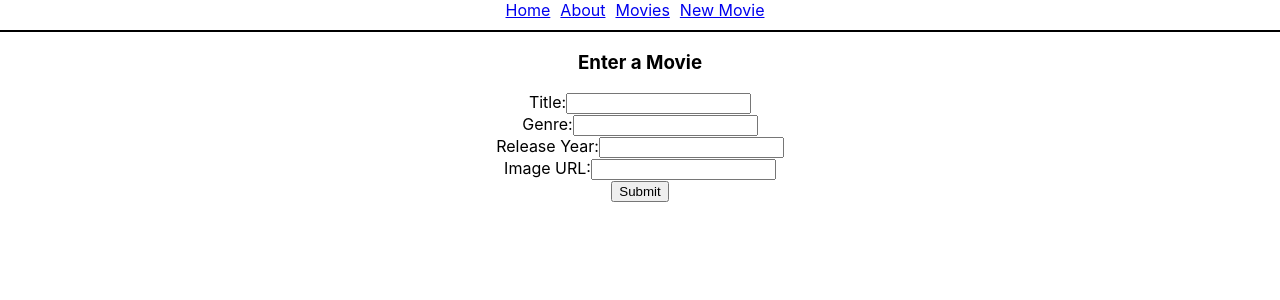
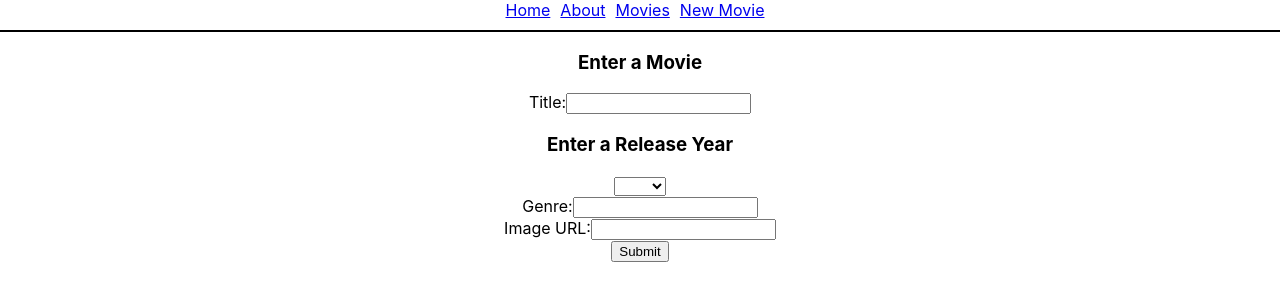
Before and after one commit to mattlance99/mockable-eighties-movies-frontend, a React (Create React App) app: page /movies/new in a window 1280 px wide. Shown: the top 300 px of the page. Built offline with nearby package versions, Linux system fonts and the light colour scheme.

Commit message:
added dropdown in newMovie form

```diff
--- /dev/null
+++ b/src/components/Filters.js
@@ -0,0 +1,28 @@
+import React from "react";
+
+class Filters extends React.Component {
+  render() {
+    return (
+      <div className="ui form">
+        <h3>Enter a Release Year</h3>
+        <div className="field">
+          <select name="type" id="type" onChange={this.props.onChangeType}>
+            <option value="none" />
+            <option value="1980">1980</option>
+            <option value="1981">1981</option>
+            <option value="1982">1982</option>
+            <option value="1983">1983</option>
+            <option value="1984">1984</option>
+            <option value="1985">1985</option>
+            <option value="1986">1986</option>
+            <option value="1987">1987</option>
+            <option value="1988">1988</option>
+            <option value="1989">1989</option>
+          </select>
+        </div>
+      </div>
+    );
+  }
+}
+
+export default Filters;
--- a/src/components/MovieCard.js
+++ b/src/components/MovieCard.js
@@ -4,22 +4,15 @@ import { connect } from "react-redux";
 
 class MovieCard extends Component {
   render() {
-    console.log(this.props.movie);
-    return <h2>{this.props.movie.title}</h2>;
+    console.log(this.props);
+    return null;
+    //<h2>{this.props.movie.title}</h2>;
   }
 }
 
 const mapStateToProps = (state, props) => {
-  console.log(`This is a test ${props.match.params.id}`);
-  //console.log(props);
-  //console.log(state);
   const id = parseInt(props.match.params.id);
-  //console.log(state.movies[id]);
-
   const singleMovie = state.movies.find(movie => movie.id === id);
-  console.log(singleMovie);
-  //  arr.find(k => k == "b");
-  // find one movie from the state here
 
   return {
     movie: singleMovie
--- a/src/components/NewMovie.js
+++ b/src/components/NewMovie.js
@@ -1,4 +1,5 @@
 import React from "react";
+import Filters from "./Filters";
 
 class NewMovie extends React.Component {
   constructor() {
@@ -11,6 +12,10 @@ class NewMovie extends React.Component {
       image_url: ""
     };
   }
+
+  onChangeType = ({ target: { value } }) => {
+    this.setState({ filters: { ...this.state.filters, type: value } });
+  };
 
   handleChange = e => {
     const name = e.target.name;
@@ -41,6 +46,10 @@ class NewMovie extends React.Component {
             />
           </label>
         </div>
+        <Filters
+          onChangeType={this.onChangeType}
+          onFindPetsClick={this.fetchPets}
+        />
         <div>
           <label>
             Genre:
@@ -53,18 +62,7 @@ class NewMovie extends React.Component {
             />
           </label>
         </div>
-        <div>
-          <label>
-            Release Year:
-            <input
-              id="release_year"
-              type="text"
-              name="release_year"
-              value={this.state.release_year}
-              onChange={this.handleChange}
-            />
-          </label>
-        </div>
+        <div />
         <div>
           <label>
             Image URL:
```
